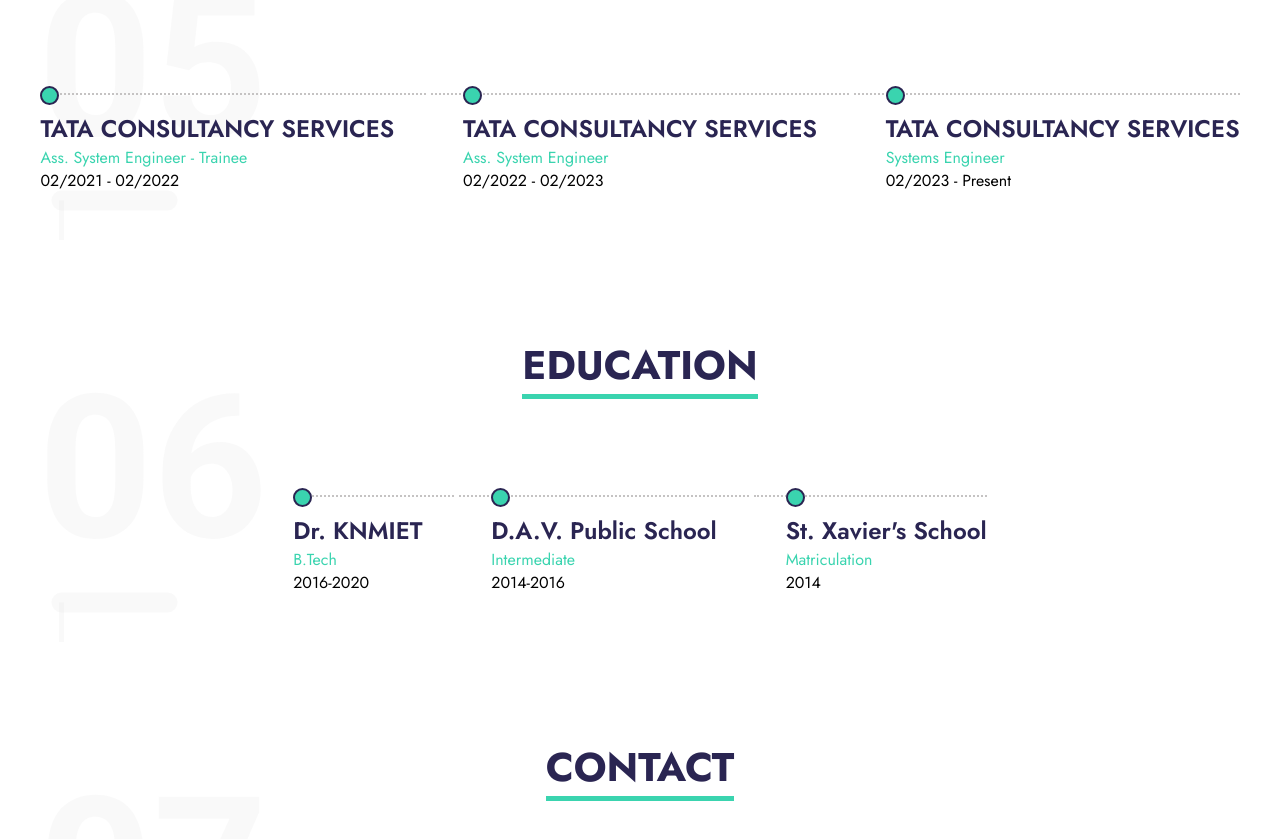
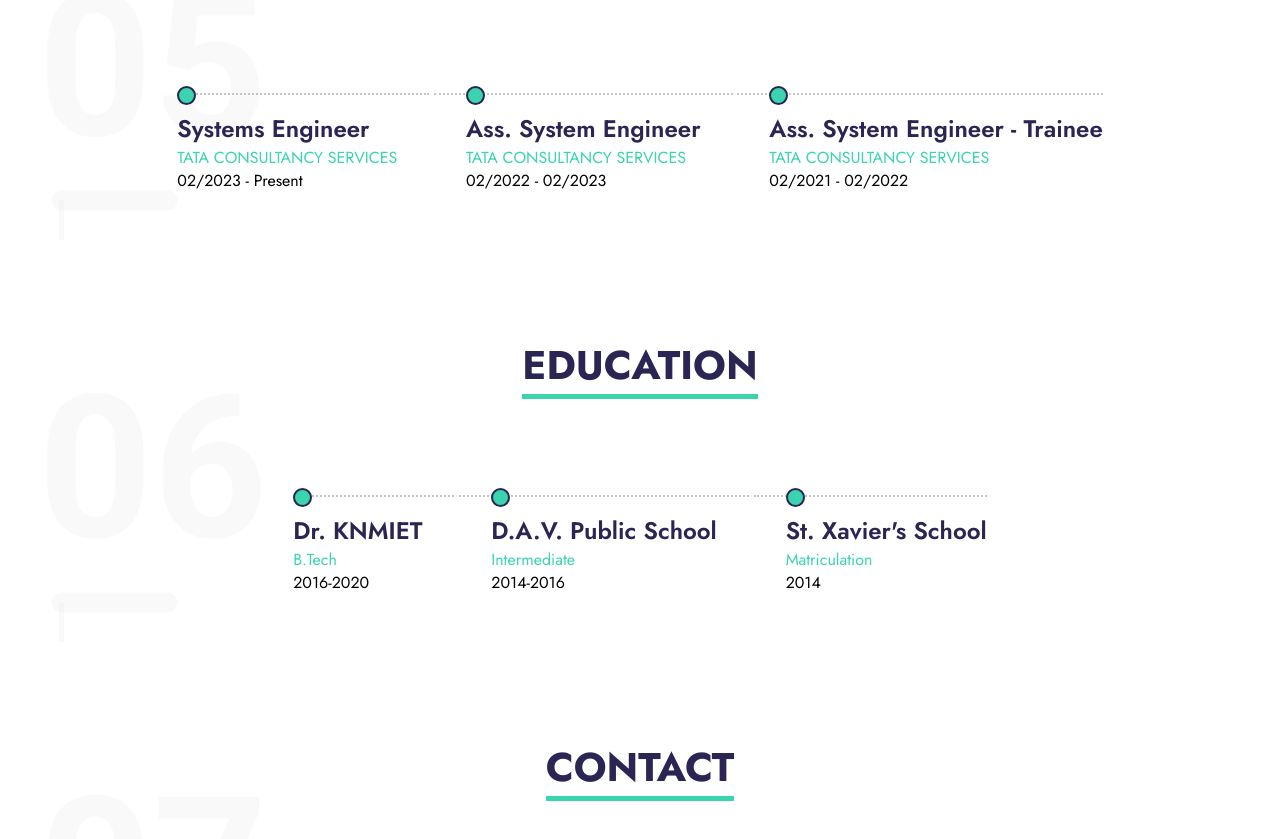
Before and after one commit to rahulk31/Portfolio, a plain HTML site: page index.html in a window 1280 px wide. Shown: the part 4162-5001 px from the top of the page. Drawn offline with Linux system fonts and the light colour scheme.

Commit message:
:hammer:[fix] order of experience items

```diff
--- a/index.html
+++ b/index.html
@@ -411,19 +411,19 @@
       <div class="headline"><h1 class="blue big-text">EXPERIENCE</h1></div>
       <div class="timeline-wrapper">
         <div class="item">
-          <p class="blue">TATA CONSULTANCY SERVICES</p>
-          <p class="green">Ass. System Engineer - Trainee</p>
-          <p>02/2021 - 02/2022</p>
+          <p class="blue">Systems Engineer</p>
+          <p class="green">TATA CONSULTANCY SERVICES</p>
+          <p>02/2023 - Present</p>
         </div>
         <div class="item">
-          <p class="blue">TATA CONSULTANCY SERVICES</p>
-          <p class="green">Ass. System Engineer</p>
+          <p class="blue">Ass. System Engineer</p>
+          <p class="green">TATA CONSULTANCY SERVICES</p>
           <p>02/2022 - 02/2023</p>
         </div>
         <div class="item">
-          <p class="blue">TATA CONSULTANCY SERVICES</p>
-          <p class="green">Systems Engineer</p>
-          <p>02/2023 - Present</p>
+          <p class="blue">Ass. System Engineer - Trainee</p>
+          <p class="green">TATA CONSULTANCY SERVICES</p>
+          <p>02/2021 - 02/2022</p>
         </div>
       </div>
     </section>
```
